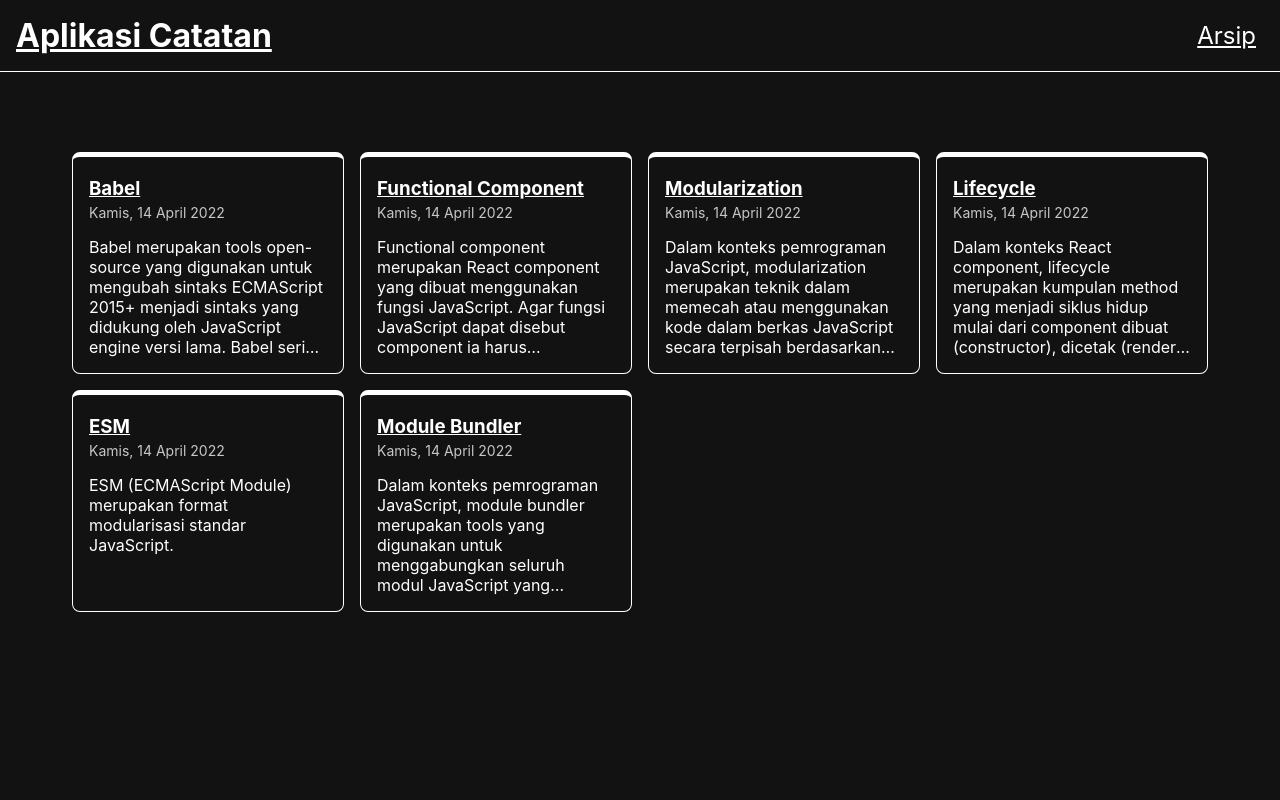
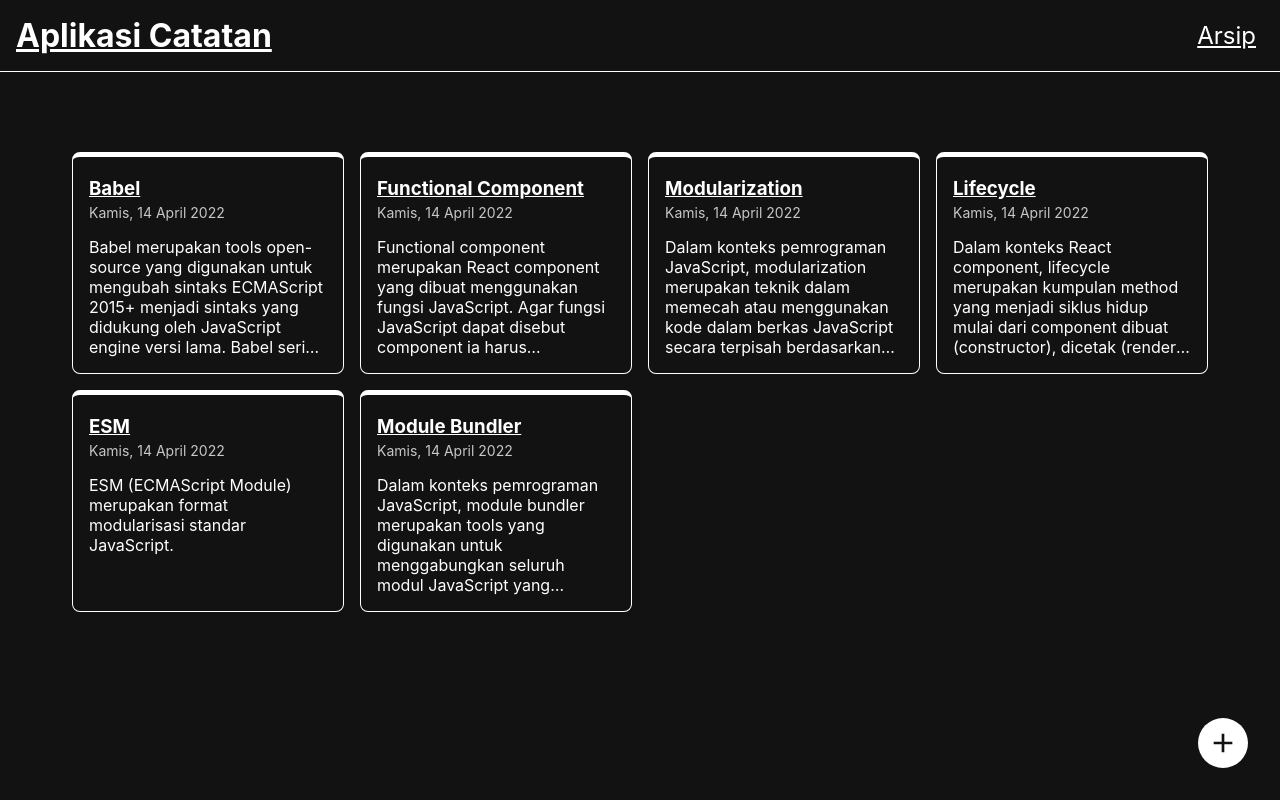
Before and after one commit to ryfazrin/vue-notes-app, a Vue app: page / in a window 1280 px wide. Built offline with nearby package versions, Linux system fonts and the light colour scheme.

Commit message:
updated: home and parent

```diff
--- a/src/App.vue
+++ b/src/App.vue
@@ -5,7 +5,9 @@
 <template>
   <div class="app-container">
     <Header />
-    <router-view></router-view>
+    <main>
+      <router-view></router-view>
+    </main>
   </div>
 </template>
 
--- a/src/pages/Home.vue
+++ b/src/pages/Home.vue
@@ -7,7 +7,6 @@
 </script>
 
 <template>
-  <main>
   <section class="notes-list">
     <article v-for="note in allNotes" class="note-item">
       <h3 class="note-item__title">
@@ -17,7 +16,18 @@
       <p class="note-item__body">{{ note.body }}</p>
     </article>
   </section>
-  </main>
+  <div class="homepage__action">
+    <button class="action" type="button" title="Tambah">
+      <svg stroke="currentColor"
+        fill="currentColor" stroke-width="0" viewBox="0 0 24 24" height="1em" width="1em"
+        xmlns="http://www.w3.org/2000/svg">
+        <path fill="none" d="M0 0h24v24H0V0z"></path>
+        <path d="M19 13h-6v6h-2v-6H5v-2h6V5h2v6h6v2z"></path>
+      </svg>
+    </button>
+  </div>
 </template>
 
-<style scoped></style>
+<style scoped>
+
+</style>
```
Lines whose indentation alone changed are shown as unchanged.
